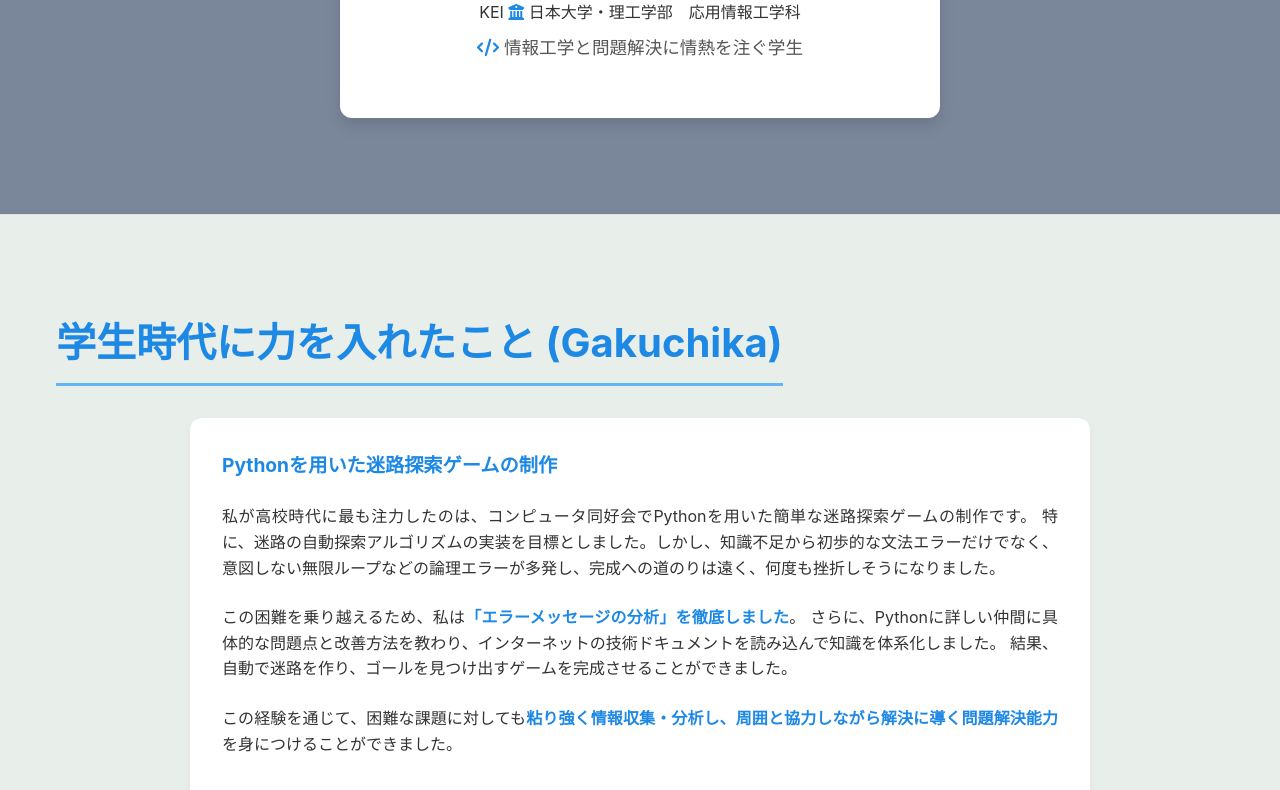
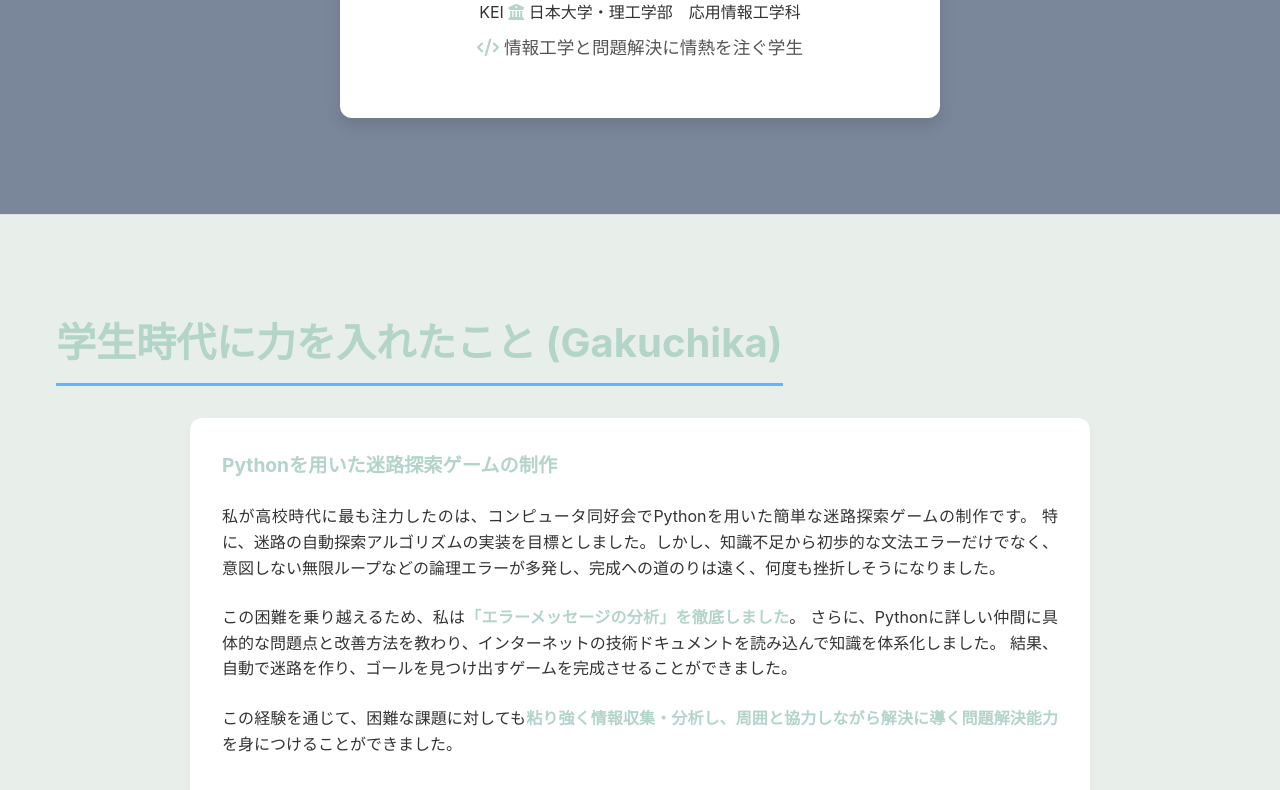
Before and after one commit to cske25052-cloud/portfolio-, a plain HTML site: page index.html in a window 1280 px wide. Shown: the part 536-1326 px from the top of the page. Drawn offline with Linux system fonts and the light colour scheme.

Commit message:
Update index.html

```diff
--- a/index.html
+++ b/index.html
@@ -17,7 +17,7 @@
         * - テキスト色: #333333 (Dark Gray)
         */
         :root {
-            --color-primary: #1E88E5;
+            --color-primary: #B3D4C8;
             --color-secondary: #64B5F6;
             --color-text: #333333;
             --color-background: #E8EEE9;
```
